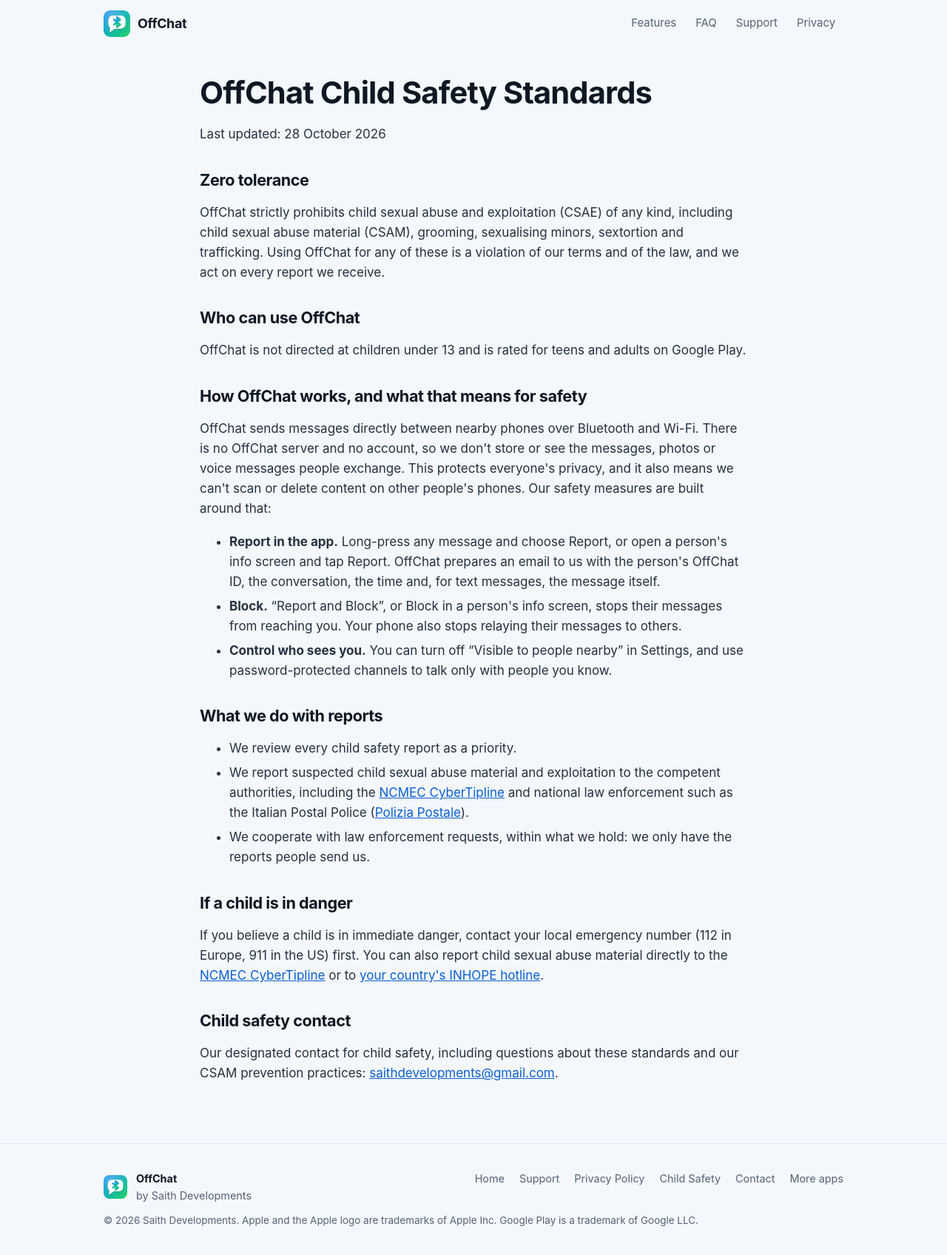
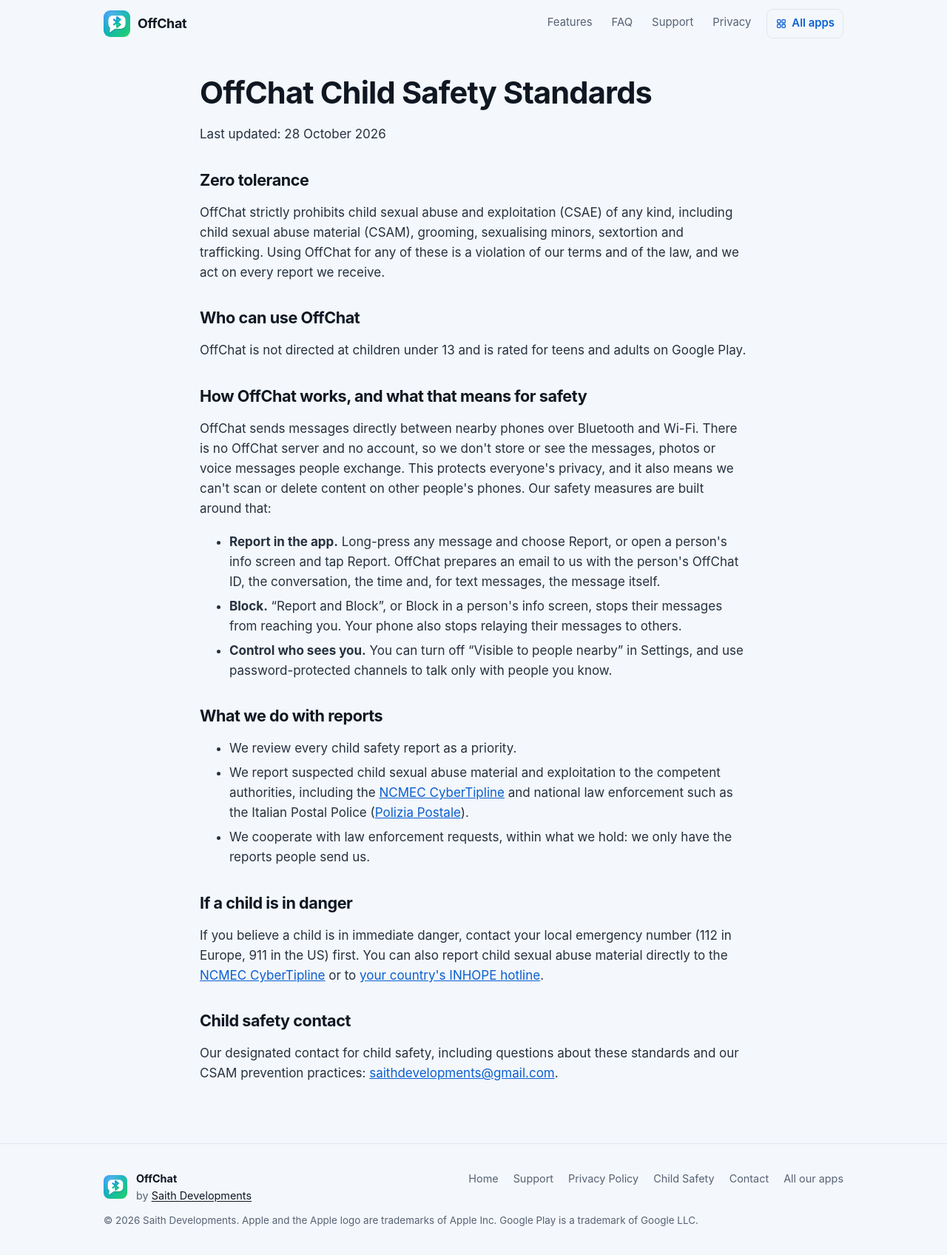
Before and after one commit to Saith96/offchat-app, a plain HTML site: page child-safety.html in a window 1280 px wide. Shown: the whole page at 74% size. Drawn offline with Linux system fonts and the light colour scheme.

Commit message:
Link to the Saith Developments apps page from every page
Co-Authored-By: Claude Opus 5.5 <noreply@anthropic.com>

```diff
--- a/child-safety.html
+++ b/child-safety.html
@@ -31,6 +31,9 @@ header.top .wrap{display:flex;align-items:center;gap:12px;height:64px}
 header.top nav{display:flex;gap:4px}
 header.top nav a{color:var(--muted);text-decoration:none;font-size:.93rem;padding:7px 11px;border-radius:9px}
 header.top nav a:hover,header.top nav a[aria-current]{color:var(--ink);background:var(--soft)}
+header.top nav a.hub{display:inline-flex;align-items:center;gap:6px;color:var(--link);border:1px solid var(--line);margin-left:6px;font-weight:600}
+header.top nav a.hub .ic{width:16px;height:16px}
+footer.site a.maker{color:var(--ink);text-decoration:underline;text-underline-offset:2px}
 
 /* hero */
 .hero{position:relative;background:var(--hero);border-radius:32px;color:var(--hero-ink);display:grid;grid-template-columns:1.05fr .95fr;gap:24px;padding:56px 0 0 56px;overflow:hidden;margin-top:12px;isolation:isolate}
@@ -142,6 +145,7 @@ footer.site .legal{flex-basis:100%;margin:0;font-size:.84rem}
 @media(max-width:620px){
  .wrap{padding:0 16px}
  header.top nav a.opt{display:none}
+ header.top nav a.hub{margin-left:2px;padding:7px 10px}
  .hero{border-radius:26px;padding:32px 22px 0;margin-top:6px}
  .phones{height:350px}.phones .p1{width:186px;left:2%}.phones .p2{width:164px;left:48%;top:70px}
  section.blk{margin:4rem 0}
@@ -150,10 +154,11 @@ footer.site .legal{flex-basis:100%;margin:0;font-size:.84rem}
  .gnav{display:none}
  .final img.app{width:84px;height:84px;border-radius:20px}
 }
+@media(max-width:400px){header.top nav a.opt2{display:none}}
 @media(prefers-reduced-motion:reduce){html{scroll-behavior:auto}*{transition:none!important}}
 </style>
 </head><body><a class="skip" href="#main">Skip to content</a>
-<header class="top"><div class="wrap"><a class="brand" href="index.html"><img src="assets/icon.png" alt="" width="36" height="36">OffChat</a><nav aria-label="Site"><a href="index.html#features" class="opt">Features</a><a href="index.html#faq" class="opt">FAQ</a><a href="support.html" class="">Support</a><a href="privacy.html" class="">Privacy</a></nav></div></header>
+<header class="top"><div class="wrap"><a class="brand" href="index.html"><img src="assets/icon.png" alt="" width="36" height="36">OffChat</a><nav aria-label="Site"><a href="index.html#features" class="opt">Features</a><a href="index.html#faq" class="opt">FAQ</a><a href="support.html" class="">Support</a><a href="privacy.html" class="opt2">Privacy</a><a href="https://saith96.github.io/apps/" class="hub" title="All apps by Saith Developments"><svg class="ic" viewBox="0 0 24 24" fill="none" stroke="currentColor" stroke-width="1.9" stroke-linecap="round" stroke-linejoin="round" aria-hidden="true"><rect x="4" y="4" width="6.5" height="6.5" rx="1.6"/><rect x="13.5" y="4" width="6.5" height="6.5" rx="1.6"/><rect x="4" y="13.5" width="6.5" height="6.5" rx="1.6"/><rect x="13.5" y="13.5" width="6.5" height="6.5" rx="1.6"/></svg><span>All apps</span></a></nav></div></header>
 <main id="main"><div class="wrap"><article class="doc">
 <div>
   <h1>OffChat Child Safety Standards</h1>
@@ -210,8 +215,8 @@ footer.site .legal{flex-basis:100%;margin:0;font-size:.84rem}
 
 </article></div></main>
 <footer class="site"><div class="wrap">
-<div class="fb"><img src="assets/icon.png" alt="" width="32" height="32" loading="lazy"><span><b>OffChat</b>by Saith Developments</span></div>
-<nav aria-label="Footer"><a href="index.html">Home</a><a href="support.html">Support</a><a href="privacy.html">Privacy Policy</a><a href="child-safety.html">Child Safety</a><a href="mailto:saithdevelopments@gmail.com">Contact</a><a href="https://saith96.github.io/apps/">More apps</a></nav>
+<div class="fb"><img src="assets/icon.png" alt="" width="32" height="32" loading="lazy"><span><b>OffChat</b>by <a href="https://saith96.github.io/apps/" class="maker">Saith Developments</a></span></div>
+<nav aria-label="Footer"><a href="index.html">Home</a><a href="support.html">Support</a><a href="privacy.html">Privacy Policy</a><a href="child-safety.html">Child Safety</a><a href="mailto:saithdevelopments@gmail.com">Contact</a><a href="https://saith96.github.io/apps/">All our apps</a></nav>
 <p class="legal">&copy; 2026 Saith Developments. Apple and the Apple logo are trademarks of Apple Inc. Google Play is a trademark of Google LLC.</p>
 </div></footer><script>
 (function(){var h=document.querySelector('header.top');function f(){h.classList.toggle('scrolled',scrollY>8)}addEventListener('scroll',f,{passive:true});f();
```
Also changed, not shown: index.html (+8 -3 lines), privacy.html (+8 -3 lines), support.html (+8 -3 lines).
